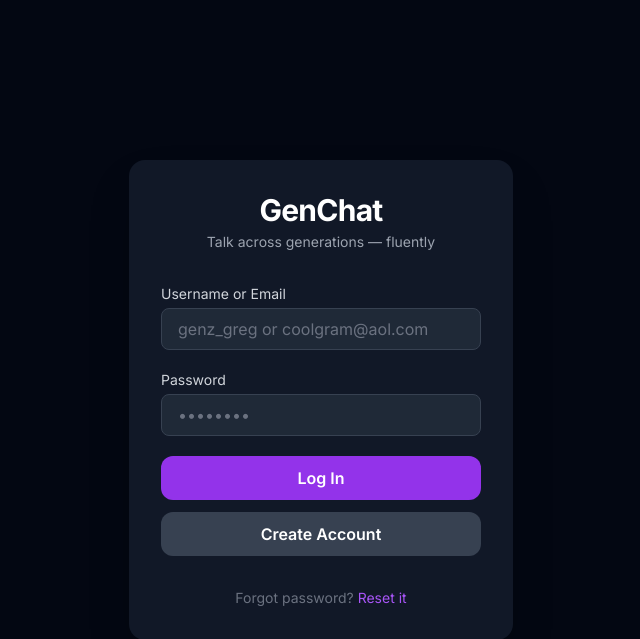
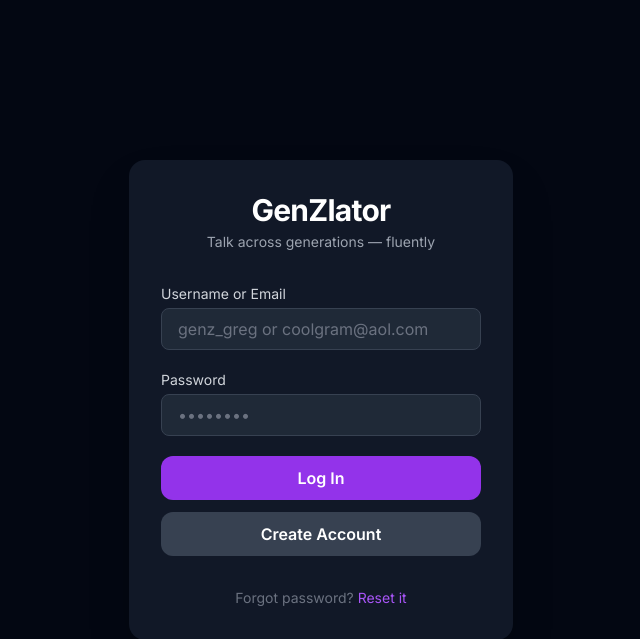
Before and after one commit to Trust-Worthy/GenZlator, a Flask app: page /login in a window 1280 px wide. Shown: the top 639 px of the page, without its empty margins (319-959 px from the left). Run offline with Flask 3, Linux system fonts and the light colour scheme; some libraries are stand-ins or nearby versions.

Commit message:
Created the correct name fr fr.

```diff
--- a/templates/login.html
+++ b/templates/login.html
@@ -19,7 +19,7 @@
 <body class="bg-gray-950 text-white min-h-screen flex items-center justify-center px-4">
   <div class="bg-gray-900 p-8 rounded-2xl shadow-2xl w-full max-w-sm space-y-8">
     <div class="text-center">
-      <h1 class="text-3xl font-bold text-white tracking-tight">GenChat</h1>
+      <h1 class="text-3xl font-bold text-white tracking-tight">GenZlator</h1>
       <p class="text-gray-400 text-sm mt-1">Talk across generations — fluently</p>
     </div>
 
```
